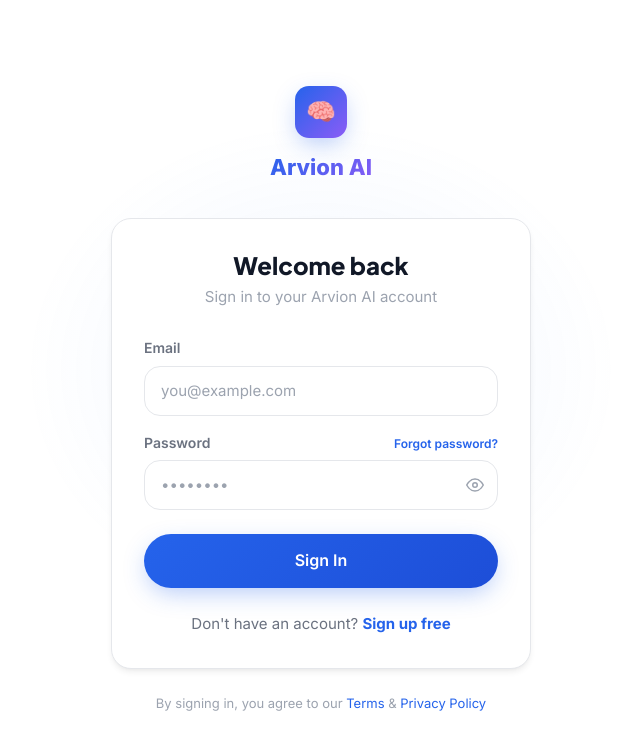
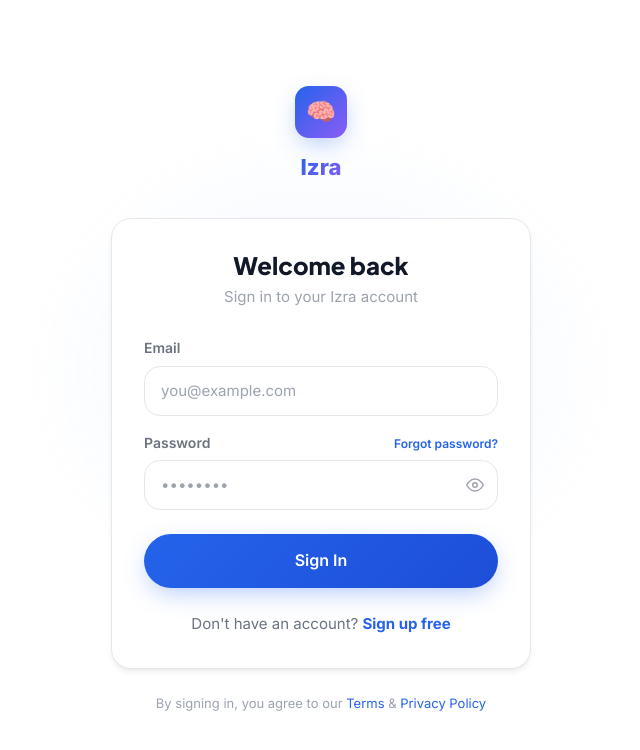
Before and after one commit to Sujith574/arvion-ai, a Next.js app in the folder frontend/: page /auth/login in a window 1280 px wide. Shown: the top 750 px of the page, without its empty margins (319-959 px from the left). Built offline with nearby package versions, Linux system fonts and the light colour scheme; no server answers.

Commit message:
chore: rebrand arvion ai to izra across platform

```diff
--- a/frontend/src/app/admin/page.tsx
+++ b/frontend/src/app/admin/page.tsx
@@ -118,7 +118,7 @@ export default function AdminDashboard() {
                         <div style={{ display: "flex", alignItems: "center", justifyContent: "space-between", flexWrap: "wrap", gap: "1rem" }}>
                             <div>
                                 <h1 style={{ fontSize: "clamp(1.5rem, 3vw, 2rem)", fontWeight: 800, color: "white", margin: 0 }}>Admin Dashboard</h1>
-                                <p style={{ color: "rgb(255 255 255 / 0.7)", marginTop: "0.375rem" }}>Lovely Professional University · Arvion AI Analytics</p>
+                                <p style={{ color: "rgb(255 255 255 / 0.7)", marginTop: "0.375rem" }}>Lovely Professional University · Izra Analytics</p>
                             </div>
                             <div style={{ display: "flex", gap: "0.5rem" }}>
                                 <div style={{ padding: "0.375rem 0.875rem", borderRadius: "999px", background: "rgb(255 255 255 / 0.15)", color: "white", fontSize: "0.8125rem", fontWeight: 600 }}>
--- a/frontend/src/app/auth/login/page.tsx
+++ b/frontend/src/app/auth/login/page.tsx
@@ -69,7 +69,7 @@ export default function LoginPage() {
                             🧠
                         </div>
                         <span style={{ fontSize: "1.375rem", fontWeight: 800, background: "linear-gradient(135deg, var(--brand-600), var(--accent-500))", WebkitBackgroundClip: "text", WebkitTextFillColor: "transparent", backgroundClip: "text" }}>
-                            Arvion AI
+                            Izra
                         </span>
                     </Link>
                 </div>
@@ -78,7 +78,7 @@ export default function LoginPage() {
                 <div className="card" style={{ padding: "2rem" }}>
                     <h1 style={{ fontSize: "1.5rem", fontWeight: 800, textAlign: "center", marginBottom: "0.375rem" }}>Welcome back</h1>
                     <p style={{ color: "var(--text-muted)", textAlign: "center", fontSize: "0.9375rem", marginBottom: "1.75rem" }}>
-                        Sign in to your Arvion AI account
+                        Sign in to your Izra account
                     </p>
 
                     {error && (
--- a/frontend/src/app/auth/signup/page.tsx
+++ b/frontend/src/app/auth/signup/page.tsx
@@ -198,7 +198,7 @@ export default function SignupPage() {
                         <svg width={24} height={24} viewBox="0 0 24 24" fill="none" stroke="white" strokeWidth="2.5"><path d="m12 3-1.912 5.813a2 2 0 0 1-1.275 1.275L3 12l5.813 1.912a2 2 0 0 1 1.275 1.275L12 21l1.912-5.813a2 2 0 0 1 1.275-1.275L21 12l-5.813-1.912a2 2 0 0 1-1.275-1.275L12 3Z" /></svg>
                     </div>
                     <h1 style={{ fontSize: "1.75rem", fontWeight: 800, marginBottom: "0.375rem" }}>Create Account</h1>
-                    <p style={{ color: "var(--text-muted)", fontSize: "0.9rem" }}>Join Arvion AI — verified via email OTP</p>
+                    <p style={{ color: "var(--text-muted)", fontSize: "0.9rem" }}>Join Izra — verified via email OTP</p>
                 </div>
 
                 <form onSubmit={handleSendOtp} style={{ display: "flex", flexDirection: "column", gap: "1rem" }}>
--- a/frontend/src/app/layout.tsx
+++ b/frontend/src/app/layout.tsx
@@ -18,11 +18,11 @@ const plusJakarta = Plus_Jakarta_Sans({
 export const metadata: Metadata = {
   metadataBase: new URL("https://izra.ai"),
   title: {
-    default: "Arvion AI — Intelligent University Assistant",
-    template: "%s | Arvion AI",
+    default: "Izra — Intelligent University Assistant",
+    template: "%s | Izra",
   },
   description:
-    "Arvion AI provides 24/7 AI-powered guidance for students, parents, and admission seekers. Get verified university information, emergency support, and admission process guidance.",
+    "Izra provides 24/7 AI-powered guidance for students, parents, and admission seekers. Get verified university information, emergency support, and admission process guidance.",
   keywords: [
     "university assistant",
     "AI chatbot",
@@ -30,16 +30,16 @@ export const metadata: Metadata = {
     "admission guidance",
     "student support",
     "college assistant",
-    "Arvion AI",
+    "Izra",
   ],
-  authors: [{ name: "Arvion AI" }],
-  creator: "Arvion AI",
+  authors: [{ name: "Izra" }],
+  creator: "Izra",
   openGraph: {
     type: "website",
     locale: "en_IN",
-    url: "https://arvion.ai",
-    siteName: "Arvion AI",
-    title: "Arvion AI — Intelligent University Assistant",
+    url: "https://izra.ai",
+    siteName: "Izra",
+    title: "Izra — Intelligent University Assistant",
     description:
       "24/7 AI-powered university guidance for students, parents, and admission seekers.",
     images: [{ url: "/og-image.png", width: 1200, height: 630 }],
@@ -60,7 +60,7 @@ export const metadata: Metadata = {
   appleWebApp: {
     capable: true,
     statusBarStyle: "black-translucent",
-    title: "Arvion AI",
+    title: "Izra",
   },
 };
 
@@ -87,7 +87,7 @@ export default function RootLayout({
             __html: `
               (function() {
                 try {
-                  var theme = localStorage.getItem('arvion-theme') ||
+                  var theme = localStorage.getItem('izra-theme') ||
                     (window.matchMedia('(prefers-color-scheme: dark)').matches ? 'dark' : 'light');
                   document.documentElement.setAttribute('data-theme', theme);
                 } catch(e) {}
--- a/frontend/src/app/page.tsx
+++ b/frontend/src/app/page.tsx
@@ -543,7 +543,7 @@ export default function HomePage() {
         <section id="features" style={{ padding: "6rem 1.5rem" }}>
           <div style={{ maxWidth: "1100px", margin: "0 auto" }}>
             <div style={{ textAlign: "center", marginBottom: "3.5rem" }}>
-              <p style={{ fontSize: "0.875rem", fontWeight: 700, color: "var(--brand-600)", letterSpacing: "0.08em", textTransform: "uppercase", marginBottom: "0.75rem" }}>Why Arvion AI</p>
+              <p style={{ fontSize: "0.875rem", fontWeight: 700, color: "var(--brand-600)", letterSpacing: "0.08em", textTransform: "uppercase", marginBottom: "0.75rem" }}>Why Izra</p>
               <h2 style={{ fontSize: "clamp(1.875rem, 4vw, 2.75rem)", fontWeight: 800 }}>Everything You Need, Instantly</h2>
             </div>
             <div className="features-grid" style={{ display: "grid", gridTemplateColumns: "repeat(auto-fill, minmax(300px, 1fr))", gap: "1.25rem" }}>
@@ -608,7 +608,7 @@ export default function HomePage() {
               <span className="gradient-text">smarter answers?</span>
             </h2>
             <p style={{ color: "var(--text-secondary)", fontSize: "1.0625rem", marginBottom: "2.5rem", lineHeight: 1.7 }}>
-              Join thousands of students and parents who use Arvion AI every day.
+              Join thousands of students and parents who use Izra every day.
             </p>
             <div style={{ display: "flex", gap: "1rem", justifyContent: "center", flexWrap: "wrap" }}>
               <Link href="/auth/signup" className="btn-primary" style={{ padding: "0.875rem 2rem", fontSize: "1rem" }}>
@@ -643,7 +643,7 @@ export default function HomePage() {
               {icons.instagram}
             </a>
           </div>
-          <p>© 2026 Arvion AI. Built for students, by builders.</p>
+          <p>© 2026 Izra. Built for students, by builders.</p>
         </footer>
       </main>
 
--- a/frontend/src/app/request-university/page.tsx
+++ b/frontend/src/app/request-university/page.tsx
@@ -61,7 +61,7 @@ export default function RequestUniversityPage() {
                             Request a University
                         </h1>
                         <p style={{ color: "rgba(255,255,255,0.85)", fontSize: "1rem", lineHeight: 1.7, margin: 0 }}>
-                            Don&apos;t see your university on Arvion AI? Submit a request and we&apos;ll work on onboarding it.
+                            Don&apos;t see your university on Izra? Submit a request and we&apos;ll work on onboarding it.
                             Our team reviews every submission within 2–3 business days.
                         </p>
                     </div>
@@ -191,7 +191,7 @@ export default function RequestUniversityPage() {
                         {[
                             { icon: "⚡", title: "Fast Review", desc: "We review requests within 2–3 business days" },
                             { icon: "🔔", title: "Get Notified", desc: "Receive an email update when your university goes live" },
-                            { icon: "🆓", title: "Always Free", desc: "Arvion AI is free for students and parents" },
+                            { icon: "🆓", title: "Always Free", desc: "Izra is free for students and parents" },
                         ].map((item) => (
                             <div key={item.title} style={{ background: "var(--bg-card)", border: "1px solid var(--border)", borderRadius: "14px", padding: "1.25rem", textAlign: "center" }}>
                                 <div style={{ fontSize: "1.75rem", marginBottom: "0.5rem" }}>{item.icon}</div>
--- a/frontend/src/components/Navbar.tsx
+++ b/frontend/src/components/Navbar.tsx
@@ -60,7 +60,7 @@ export default function Navbar() {
 
     // Sync theme on mount
     useEffect(() => {
-        const saved = localStorage.getItem("arvion-theme") as "light" | "dark" | null;
+        const saved = localStorage.getItem("izra-theme") as "light" | "dark" | null;
 
         if (saved) document.documentElement.setAttribute("data-theme", saved);
     }, [theme]);
@@ -141,7 +141,7 @@ export default function Navbar() {
                             backgroundClip: "text",
                         }}
                     >
-                        Arvion AI
+                        Izra
                     </span>
                 </Link>
 
--- a/frontend/src/components/PWAInstallButton.tsx
+++ b/frontend/src/components/PWAInstallButton.tsx
@@ -97,7 +97,7 @@ export default function PWAInstallButton({ variant = "navbar" }: { variant?: "na
                         textAlign: "left"
                     }}>
                         <p style={{ margin: 0, fontSize: "0.875rem", color: "var(--text-secondary)", lineHeight: 1.5 }}>
-                            To install <b>Arvion AI</b>: <br />
+                            To install <b>Izra</b>: <br />
                             1. Tap the <b>Share</b> button <svg style={{ display: "inline", verticalAlign: "middle" }} width="14" height="14" viewBox="0 0 24 24" fill="none" stroke="currentColor" strokeWidth="2" strokeLinecap="round" strokeLinejoin="round"><path d="M4 12v8a2 2 0 0 0 2 2h12a2 2 0 0 0 2-2v-8" /><polyline points="16 6 12 2 8 6" /><line x1="12" y1="2" x2="12" y2="15" /></svg><br />
                             2. Select <b>"Add to Home Screen"</b>
                         </p>
@@ -143,7 +143,7 @@ export default function PWAInstallButton({ variant = "navbar" }: { variant?: "na
                     <polyline points="7 10 12 15 17 10" />
                     <line x1="12" y1="15" x2="12" y2="3" />
                 </svg>
-                {installing ? "Downloading App..." : "Download Arvion App"}
+                {installing ? "Downloading App..." : "Download Izra App"}
             </button>
         );
     }
@@ -153,7 +153,7 @@ export default function PWAInstallButton({ variant = "navbar" }: { variant?: "na
             id="pwa-install-btn"
             onClick={handleInstall}
             disabled={installing}
-            title="Install Arvion AI as an App"
+            title="Install Izra as an App"
             style={{
                 display: "flex",
                 alignItems: "center",
--- a/frontend/src/store/useStore.ts
+++ b/frontend/src/store/useStore.ts
@@ -118,11 +118,11 @@ export const useStore = create<Store>()(
                 const next = get().theme === "light" ? "dark" : "light";
                 set({ theme: next });
                 document.documentElement.setAttribute("data-theme", next);
-                try { localStorage.setItem("arvion-theme", next); } catch { }
+                try { localStorage.setItem("izra-theme", next); } catch { }
             },
         }),
         {
-            name: "arvion-store",
+            name: "izra-store",
             // Only persist auth + theme (not chat messages)
             partialize: (state) => ({
                 token: state.token,
```
Also changed, not shown: 2 other files (tests, documents, lock files or other folders).
